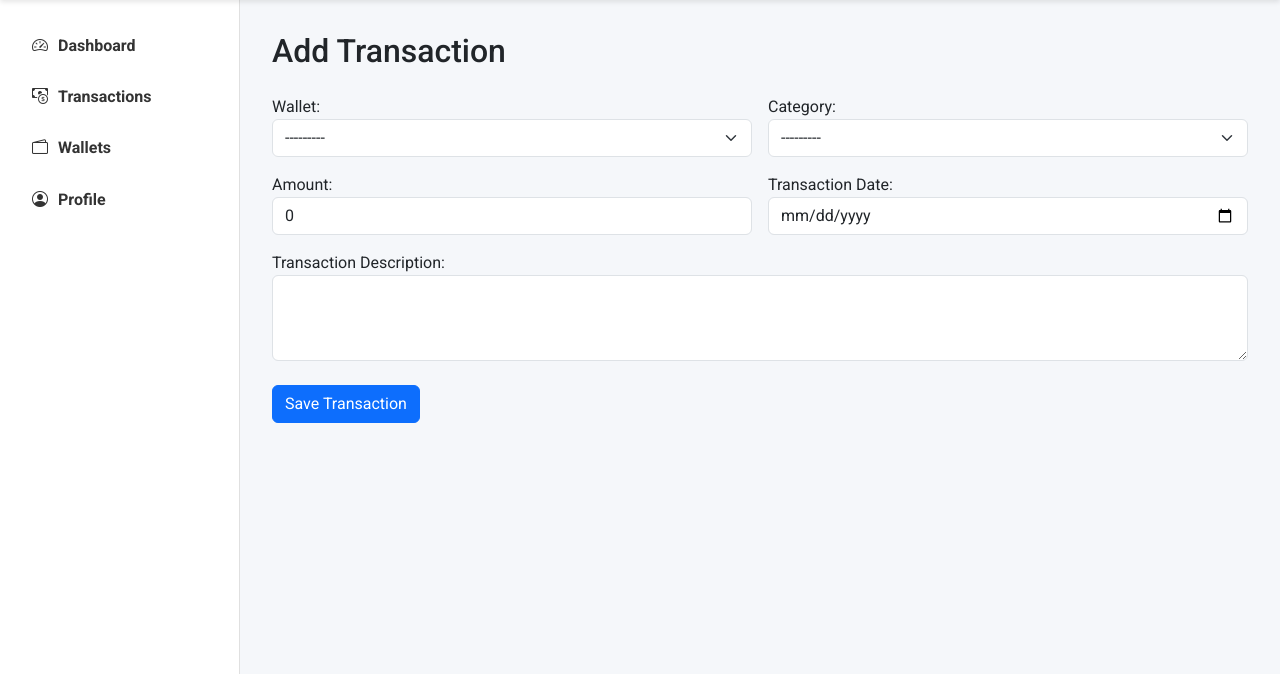
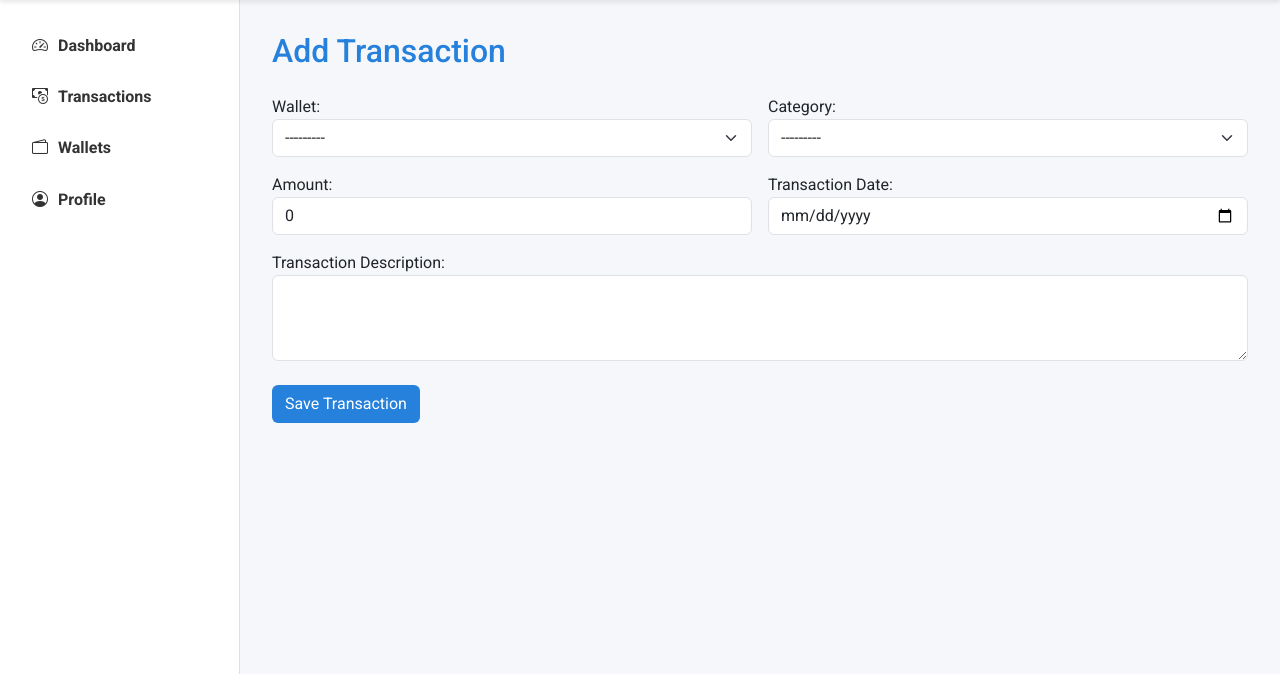
Before and after one commit to Ahmedarain111/ExpenseTracker, a Django app: page /expenses/add_transaction/ in a window 1280 px wide. Shown: the part 62-736 px from the top of the page. Run offline with Django 5.2, Linux system fonts and the light colour scheme; the visitor is signed in with stand-in values (Sample User, id 1); data that the repository does not hold is empty; some libraries are stand-ins or nearby versions.

Commit message:
UI changes

```diff
--- a/expenses/templates/expenses/add_transaction.html
+++ b/expenses/templates/expenses/add_transaction.html
@@ -4,7 +4,7 @@
 
 {% block content %}
 
-  <h2 class="mb-4">Add Transaction</h2>
+  <h2 class="mb-4" style="color: #2581DC; !important">Add Transaction</h2>
 
   <form method="post" novalidate>
     {% csrf_token %}
@@ -31,7 +31,7 @@
       </div>
     </div>
 
-    <button type="submit" class="btn btn-primary mt-4">Save Transaction</button>
+    <button type="submit" class="btn text-white mt-4" style="background-color: #2581DC;">Save Transaction</button>
   </form>
 
 {% endblock %}
--- a/expenses/templates/expenses/edit_transaction.html
+++ b/expenses/templates/expenses/edit_transaction.html
@@ -1,12 +1,12 @@
 {% extends "base.html" %}
 {% block content %}
 <div class="container mt-4">
-  <h2 class="mb-3 text-primary">Edit Transaction</h2>
+  <h2 class="mb-3" style="color: #2581DC;">Edit Transaction</h2>
   <form method="POST" class="card p-4 shadow-sm border-0">
     {% csrf_token %}
     {{ form.as_p }}
-    <button type="submit" class="btn btn-success">Save Changes</button>
-    <a href="{% url 'expenses:transactions' %}" class="btn btn-secondary ms-2">Cancel</a>
+    <button type="submit" class="btn btn-success mb-2">Save Changes</button>
+    <a href="{% url 'expenses:transactions' %}" class="btn btn-secondary ">Cancel</a>
   </form>
 </div>
 {% endblock %}
```
